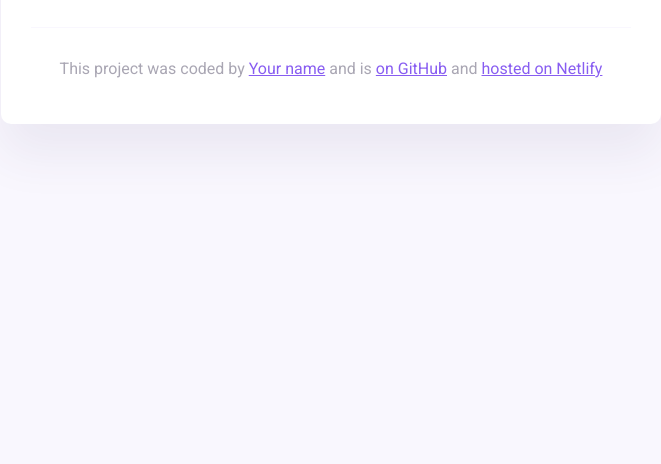
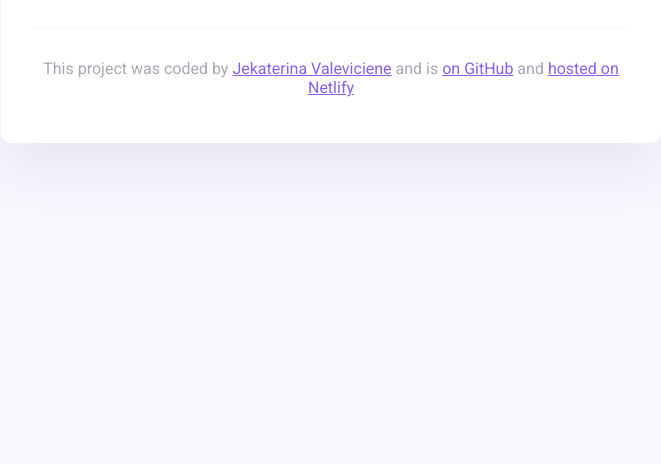
Before and after one commit to JK932-coder/JK-Weather-App-, a website built with Parcel: page index.html in a window 1280 px wide. Shown: the part 336-800 px from the top of the page, without its empty margins (309-970 px from the left). Built offline with nearby package versions, Linux system fonts and the light colour scheme.

Commit message:
Added my name

```diff
--- a/index.html
+++ b/index.html
@@ -47,7 +47,7 @@
       <footer>
         <p>
           This project was coded by
-          <a href="#" target="_blank">Your name</a> and is
+          <a href="#" target="_blank">Jekaterina Valeviciene</a> and is
           <a
             href="https://github.com/JK932-coder/JK-Weather-App-"
             target="_blank"
```
